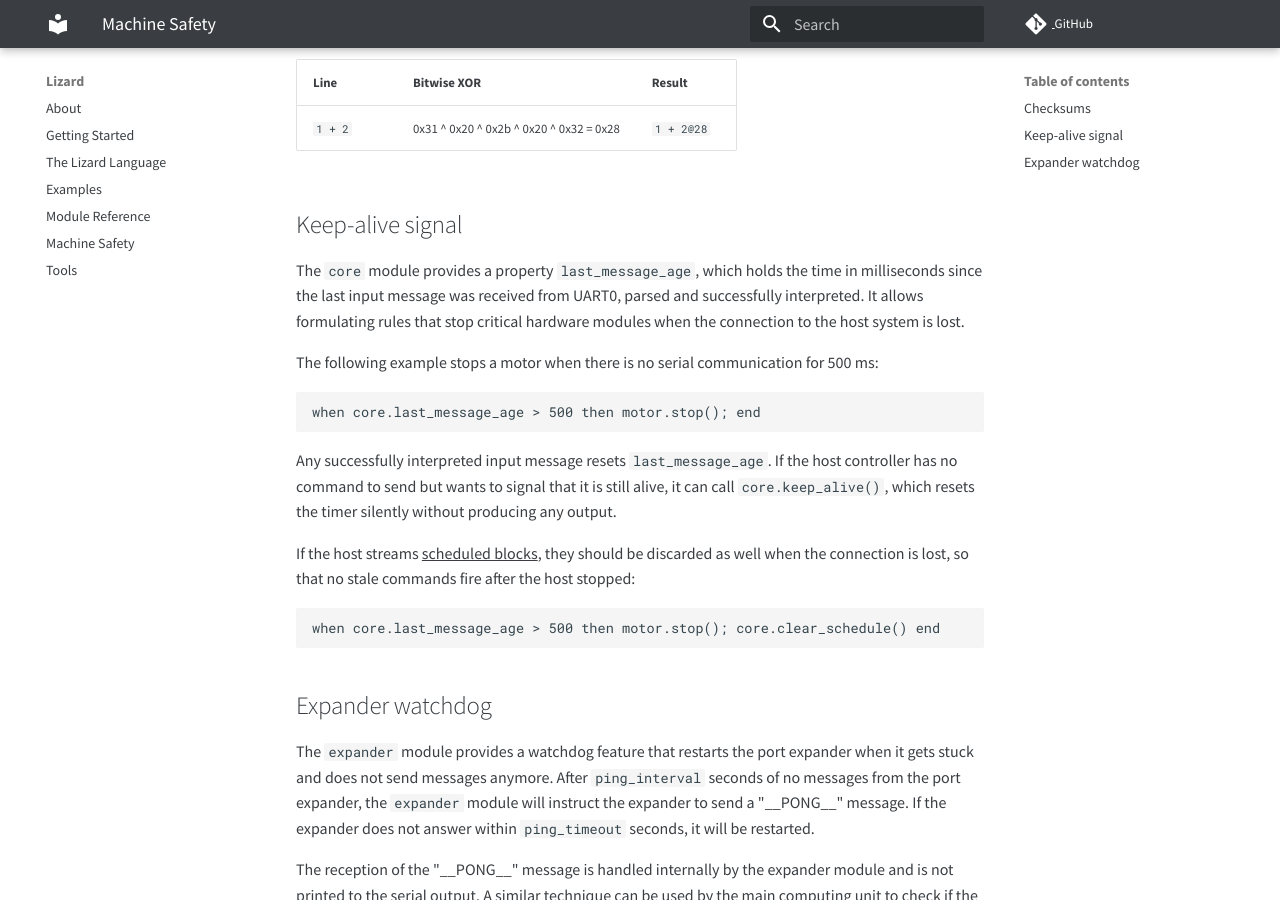
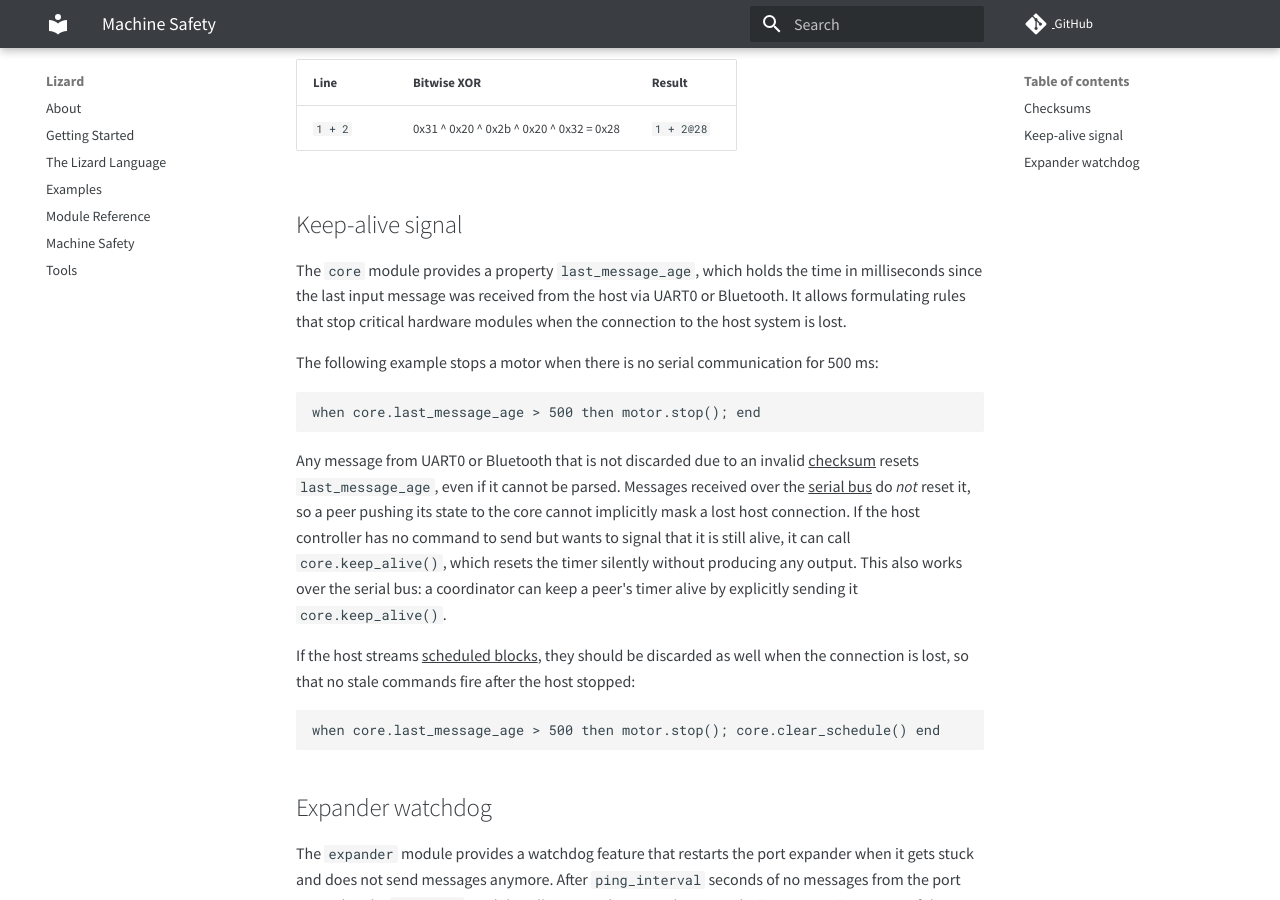
Before and after one commit to zauberzeug/lizard, an MkDocs documentation site: the page built from docs/machine_safety.md, in a window 1280 px wide and 900 px high, scrolled down 397 px. Built offline with MkDocs 1.6.1 and Material for MkDocs 9.7.7, drawn with Linux system fonts in a browser that asks for light colours; comment, search, counter and statistics services are not loaded.

Commit message:
Do not let serial-bus messages reset core.last_message_age (#284)
Co-authored-by: Claude Opus 5 (1M context) <noreply@anthropic.com>
Co-authored-by: Claude Fable 5 <noreply@anthropic.com>
Co-authored-by: Falko Schindler <falko@zauberzeug.com>

````diff
--- a/docs/machine_safety.md
+++ b/docs/machine_safety.md
@@ -16,7 +16,7 @@ The 8-bit checksum is computed as the bitwise XOR of all bytes of the UTF-8 enco
 
 ## Keep-alive signal
 
-The `core` module provides a property `last_message_age`, which holds the time in milliseconds since the last input message was received from UART0, parsed and successfully interpreted.
+The `core` module provides a property `last_message_age`, which holds the time in milliseconds since the last input message was received from the host via UART0 or Bluetooth.
 It allows formulating rules that stop critical hardware modules when the connection to the host system is lost.
 
 The following example stops a motor when there is no serial communication for 500 ms:
@@ -25,8 +25,10 @@ The following example stops a motor when there is no serial communication for 50
 when core.last_message_age > 500 then motor.stop(); end
 ```
 
-Any successfully interpreted input message resets `last_message_age`.
+Any message from UART0 or Bluetooth that is not discarded due to an invalid [checksum](#checksums) resets `last_message_age`, even if it cannot be parsed.
+Messages received over the [serial bus](module_reference.md#serial-bus) do _not_ reset it, so a peer pushing its state to the core cannot implicitly mask a lost host connection.
 If the host controller has no command to send but wants to signal that it is still alive, it can call `core.keep_alive()`, which resets the timer silently without producing any output.
+This also works over the serial bus: a coordinator can keep a peer's timer alive by explicitly sending it `core.keep_alive()`.
 
 If the host streams [scheduled blocks](language.md), they should be discarded as well when the connection is lost,
 so that no stale commands fire after the host stopped:
````
Also changed, not shown: 3 other files.
